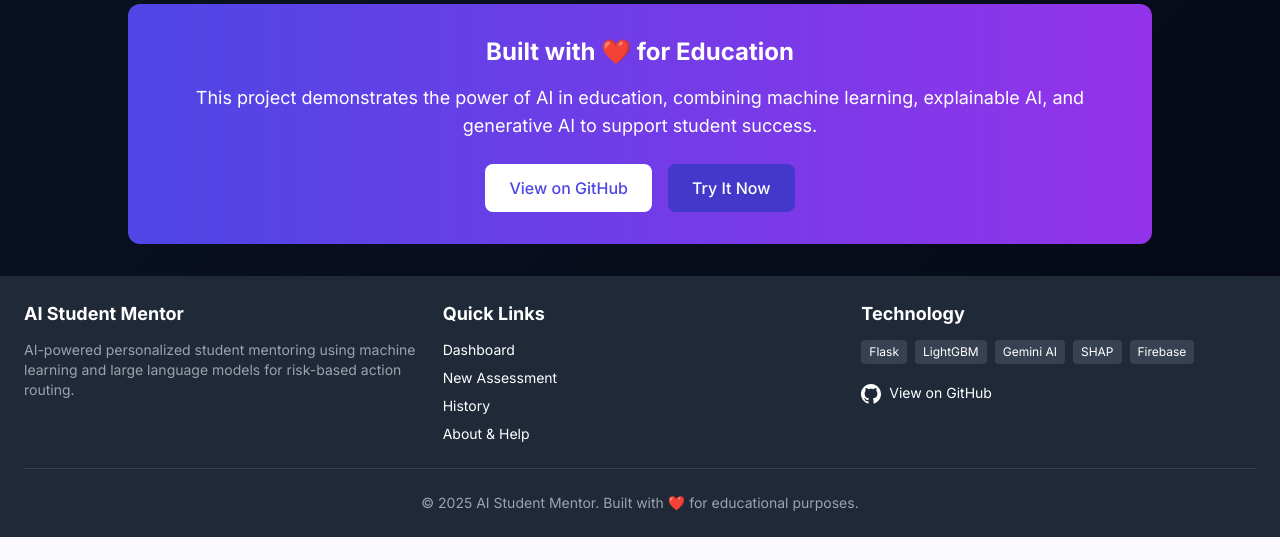
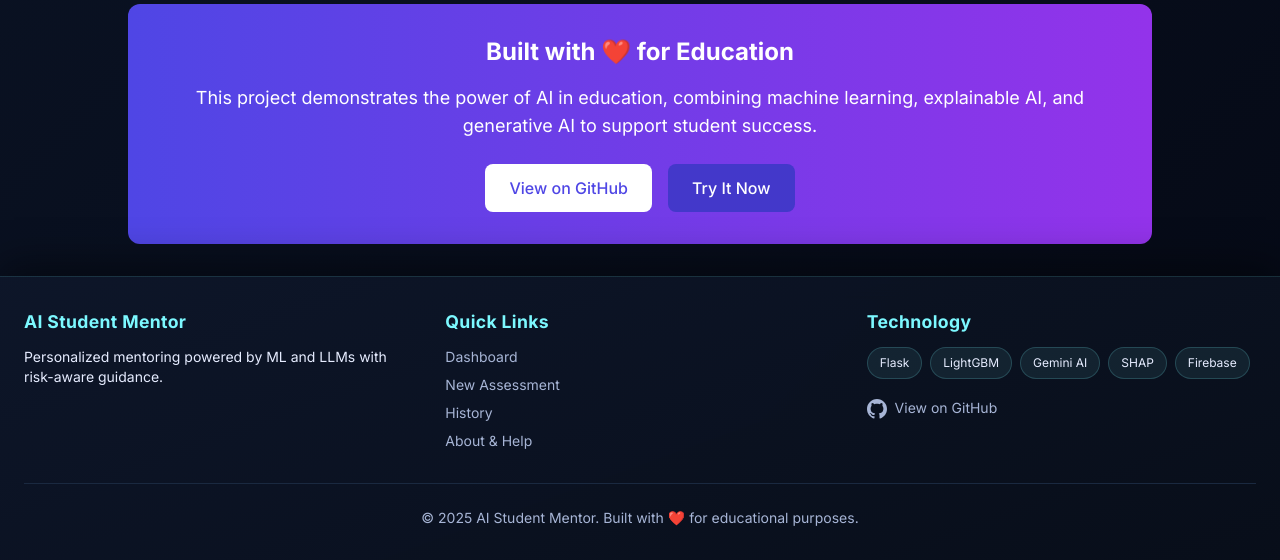
Before and after one commit to KailasVS666/student-risk-demo, a Flask app: template app/templates/about.html in a window 1280 px wide. Shown: the part 2229-2789 px from the top of the page. Before the commit the page ends 2766 px from the top, so only its background shows below. Run offline with Flask 3, Linux system fonts and the light colour scheme; the template is opened without the code that fills it, so the values that code supplies are empty; parts of the project's set-up code (start-up, migrations or seed data) failed here and were passed over; some libraries are stand-ins or nearby versions.

Commit message:
feat(ui): Neo-Glow footer and tech pills\n\n- Replace gray footer with Neo-Glow gradient + accent border\n- Add footer pill badges with hover glow\n- Refine footer links and copyright bar styling

```diff
--- a/app/static/css/style.css
+++ b/app/static/css/style.css
@@ -234,6 +234,55 @@ textarea {
 .glass-nav .btn-icon:hover {
     color: var(--accent-2);
     background: rgba(255, 255, 255, 0.05);
+}
+
+/* --- Footer (Neo-Glow) --- */
+.footer-neo {
+    background: linear-gradient(160deg, rgba(14, 23, 42, 0.95), rgba(8, 14, 26, 0.98));
+    border-top: 1px solid rgba(124, 248, 255, 0.14);
+    backdrop-filter: blur(12px);
+    box-shadow: 0 -10px 40px rgba(0, 0, 0, 0.45);
+    color: var(--text-primary);
+}
+
+.footer-heading {
+    font-size: 1.1rem;
+    font-weight: 700;
+    color: var(--accent-2);
+    letter-spacing: 0.02em;
+}
+
+.footer-link {
+    color: var(--text-muted);
+    transition: color 160ms ease, text-shadow 160ms ease;
+}
+.footer-link:hover {
+    color: var(--accent-2);
+    text-shadow: 0 0 10px rgba(124, 248, 255, 0.35);
+}
+
+.footer-tech {
+    display: flex;
+    flex-wrap: wrap;
+    gap: 8px;
+}
+
+.pill-tech {
+    font-size: 0.75rem;
+    padding: 6px 10px;
+    background: rgba(124, 248, 255, 0.08);
+    border: 1px solid rgba(124, 248, 255, 0.18);
+    transition: transform 160ms ease, box-shadow 160ms ease, border-color 160ms ease;
+}
+.pill-tech:hover {
+    transform: translateY(-1px);
+    border-color: rgba(124, 248, 255, 0.35);
+    box-shadow: 0 10px 28px rgba(124, 248, 255, 0.18);
+}
+
+.footer-bar {
+    border-top: 1px solid var(--line-soft);
+    color: var(--text-muted);
 }
 
 /* --- Section Header Style --- */
--- a/app/templates/base.html
+++ b/app/templates/base.html
@@ -163,21 +163,20 @@
     </main>
 
     <!-- Footer -->
-    <footer class="bg-gray-800 text-white mt-auto">
-        <div class="container mx-auto px-4 sm:px-6 py-6">
-            <div class="grid grid-cols-1 md:grid-cols-3 gap-6">
+    <footer class="footer-neo mt-auto">
+        <div class="container mx-auto px-4 sm:px-6 py-8">
+            <div class="grid grid-cols-1 md:grid-cols-3 gap-8">
                 <!-- About -->
                 <div>
-                    <h3 class="text-lg font-bold mb-3">AI Student Mentor</h3>
-                    <p class="text-gray-400 text-sm">
-                        AI-powered personalized student mentoring using machine learning
-                        and large language models for risk-based action routing.
+                    <h3 class="footer-heading mb-3">AI Student Mentor</h3>
+                    <p class="text-sm text-muted">
+                        Personalized mentoring powered by ML and LLMs with risk-aware guidance.
                     </p>
                 </div>
 
                 <!-- Quick Links -->
                 <div>
-                    <h3 class="text-lg font-bold mb-3">Quick Links</h3>
+                    <h3 class="footer-heading mb-3">Quick Links</h3>
                     <ul class="space-y-2 text-sm">
                         <li><a href="/dashboard" class="footer-link">Dashboard</a></li>
                         <li><a href="/assessment" class="footer-link">New Assessment</a></li>
@@ -186,15 +185,15 @@
                     </ul>
                 </div>
 
-                <!-- Contact & Tech -->
+                <!-- Technology Pills -->
                 <div>
-                    <h3 class="text-lg font-bold mb-3">Technology</h3>
-                    <div class="flex flex-wrap gap-2 text-xs">
-                        <span class="px-2 py-1 bg-gray-700 rounded">Flask</span>
-                        <span class="px-2 py-1 bg-gray-700 rounded">LightGBM</span>
-                        <span class="px-2 py-1 bg-gray-700 rounded">Gemini AI</span>
-                        <span class="px-2 py-1 bg-gray-700 rounded">SHAP</span>
-                        <span class="px-2 py-1 bg-gray-700 rounded">Firebase</span>
+                    <h3 class="footer-heading mb-3">Technology</h3>
+                    <div class="footer-tech">
+                        <span class="pill pill-tech">Flask</span>
+                        <span class="pill pill-tech">LightGBM</span>
+                        <span class="pill pill-tech">Gemini AI</span>
+                        <span class="pill pill-tech">SHAP</span>
+                        <span class="pill pill-tech">Firebase</span>
                     </div>
                     <div class="mt-4">
                         <a href="https://github.com/KailasVS666/student-risk-demo" target="_blank" class="footer-link text-sm">
@@ -208,7 +207,7 @@
             </div>
 
             <!-- Copyright -->
-            <div class="border-t border-gray-700 mt-6 pt-6 text-center text-sm text-gray-400">
+            <div class="footer-bar mt-8 pt-6 text-center text-sm">
                 <p>&copy; 2025 AI Student Mentor. Built with ❤️ for educational purposes.</p>
             </div>
         </div>
```
